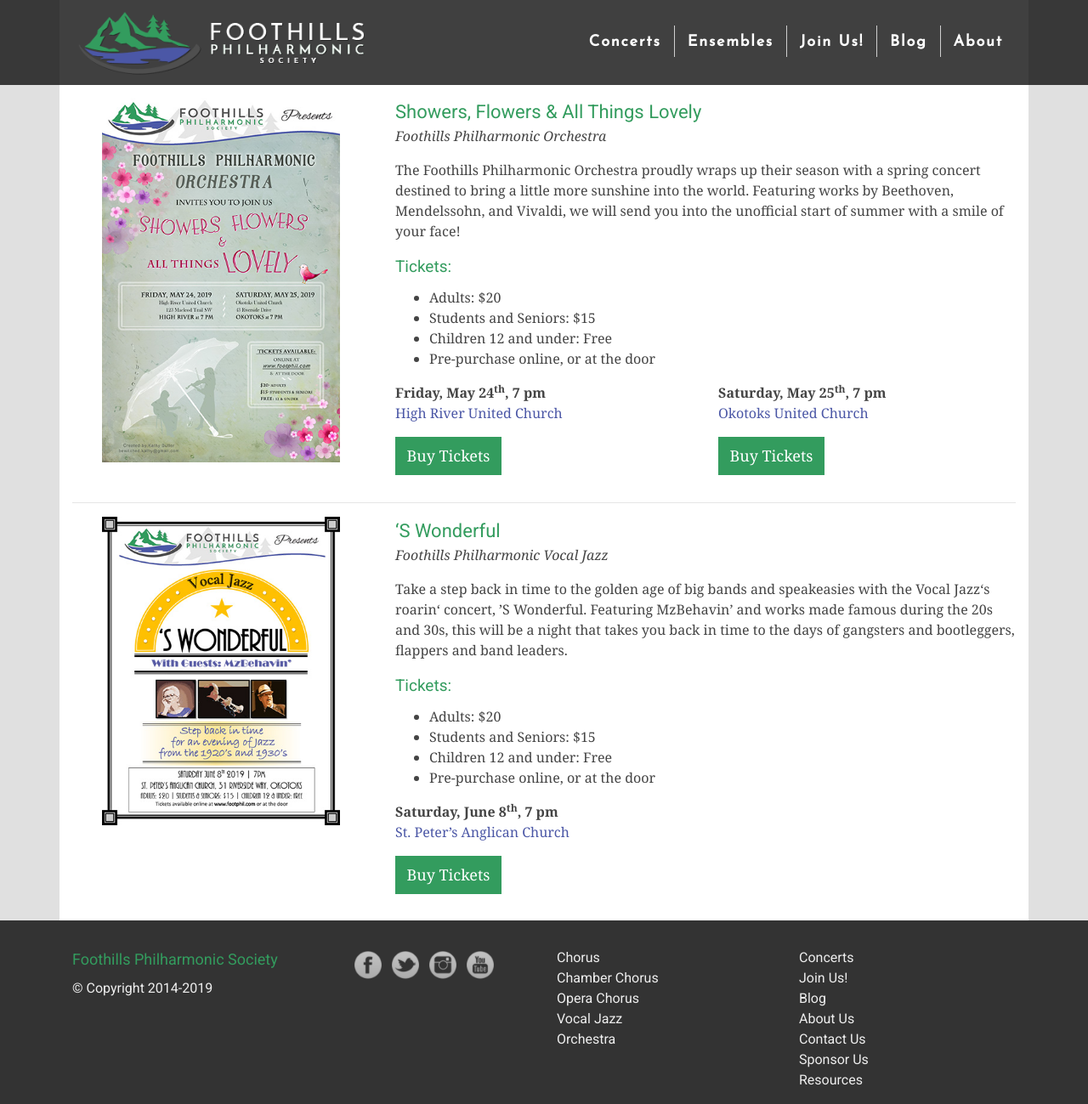
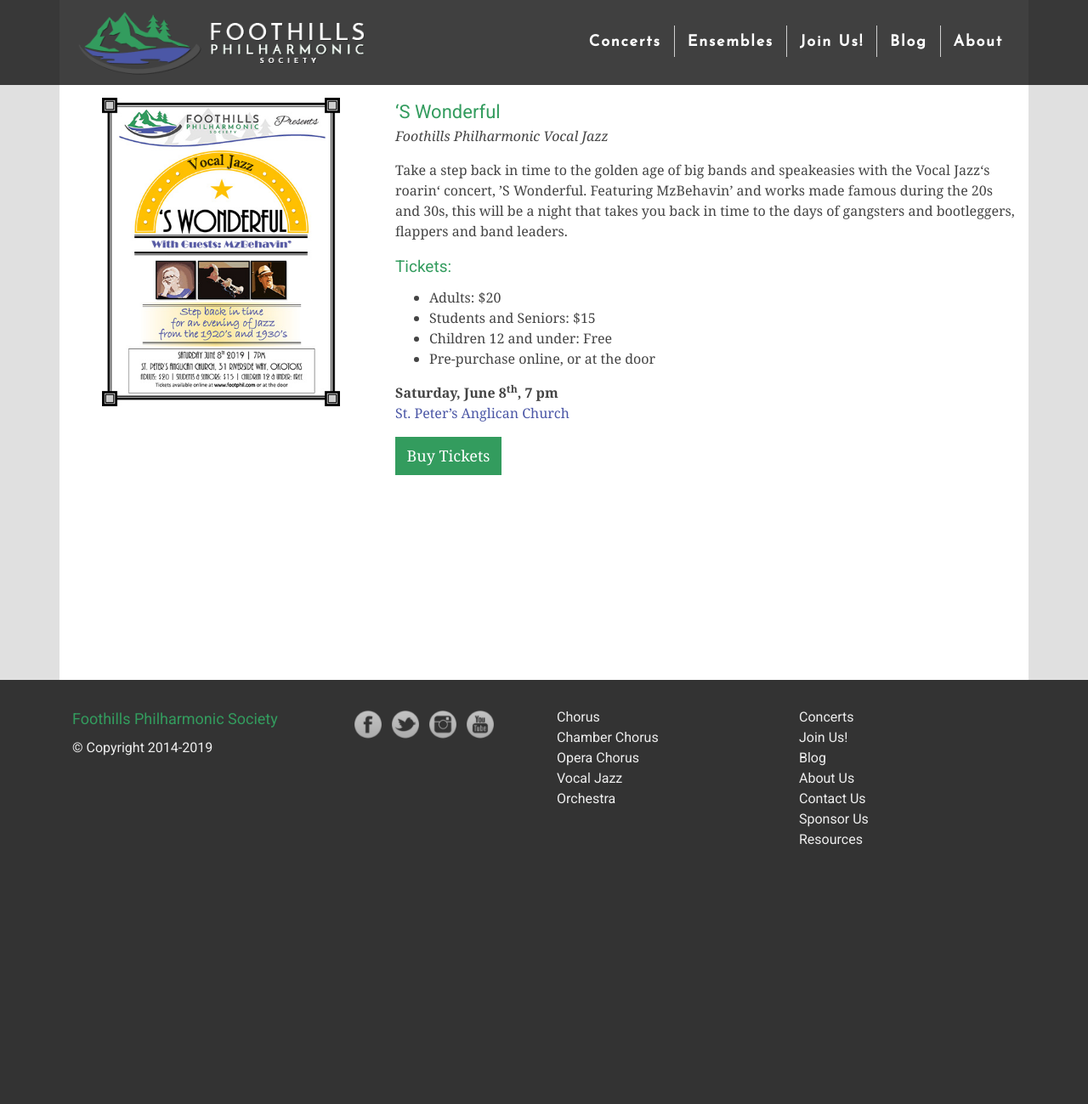
Before and after one commit to percyhanna/fps, a Jekyll site: the page built from concerts/index.html, in a window 1280 px wide and 1299 px high. Shown: the whole window at 85% size. Built offline with Jekyll 4.4.1, drawn with Linux system fonts in a browser that asks for light colours; nearby versions of some CDN libraries; Markdown is read by kramdown in place of the engine named in the settings.

Commit message:
Remove FPO concert

```diff
--- a/concerts/index.html
+++ b/concerts/index.html
@@ -2,91 +2,6 @@
 layout: default
 title: Upcoming Concerts
 ---
-
-<div class="row">
-  <div class="col-lg-4 col-md-6 col-12">
-    <p class="content-image">
-      <a
-        href="https://www.brownpapertickets.com/producer/1352936"
-        target="_blank"
-      >
-        <img src="/images/concerts/2019-spring/spring-showers-small.jpg" />
-      </a>
-    </p>
-  </div>
-
-  <div class="col-lg-8 col-md-6 col-12">
-    <h3 class="tight">
-      Showers, Flowers &amp; All Things Lovely
-    </h3>
-    <p>
-      <em>
-        Foothills Philharmonic Orchestra
-      </em>
-    </p>
-
-    <p>
-      The Foothills Philharmonic Orchestra proudly wraps up their season with a spring concert destined to bring a little more sunshine into the world. Featuring works by Beethoven, Mendelssohn, and Vivaldi, we will send you into the unofficial start of summer with a smile of your face!
-    </p>
-
-    <h5>Tickets:</h5>
-    <ul>
-      <li>Adults: $20</li>
-      <li>Students and Seniors: $15</li>
-      <li>Children 12 and under: Free</li>
-      <li>Pre-purchase online, or at the door</li>
-    </ul>
-
-    <div class="row">
-      <div class="col-lg-6 col-12">
-        <p>
-          <strong>Friday, May 24<sup>th</sup>, 7 pm</strong><br />
-          <a
-            href="https://www.google.ca/maps/place/High+River+United+Church/@50.5812579,-113.8754792,17z/data=!3m1!4b1!4m5!3m4!1s0x53719514556bc617:0x6c2ee3cdac15208!8m2!3d50.5812579!4d-113.8732905"
-            target="_blank"
-          >
-            High River United Church
-          </a>
-        </p>
-
-        <p>
-          <a
-            class="link-button"
-            href="https://www.brownpapertickets.com/event/4238870"
-            target="_blank"
-          >
-            Buy Tickets
-          </a>
-        </p>
-      </div>
-
-      <div class="col-lg-6 col-12">
-        <p>
-          <strong>Saturday, May 25<sup>th</sup>, 7 pm</strong><br />
-          <a
-            href="https://www.google.ca/maps/place/Okotoks+United+Church/@50.724914,-113.979771,15z/data=!4m2!3m1!1s0x0:0x9f916ee0400c6c6f"
-            target="_blank"
-          >
-            Okotoks United Church
-          </a>
-          <br />
-        </p>
-
-        <p>
-          <a
-            class="link-button"
-            href="https://www.brownpapertickets.com/event/4238877"
-            target="_blank"
-          >
-            Buy Tickets
-          </a>
-        </p>
-      </div>
-    </div>
-  </div>
-</div>
-
-<hr />
 
 <div class="row">
   <div class="col-lg-4 col-md-6 col-12">
```
